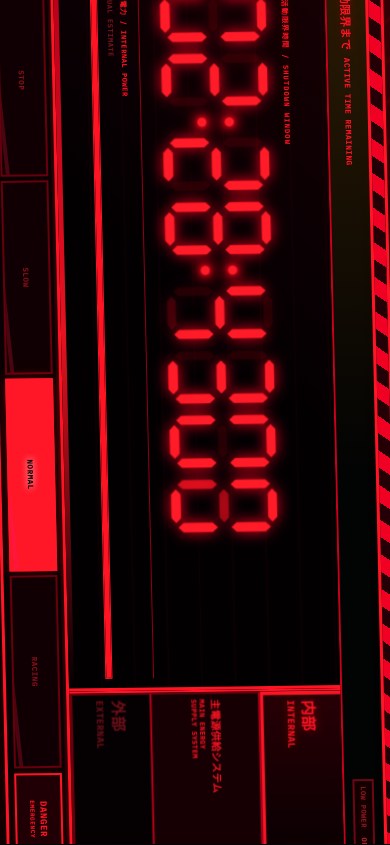
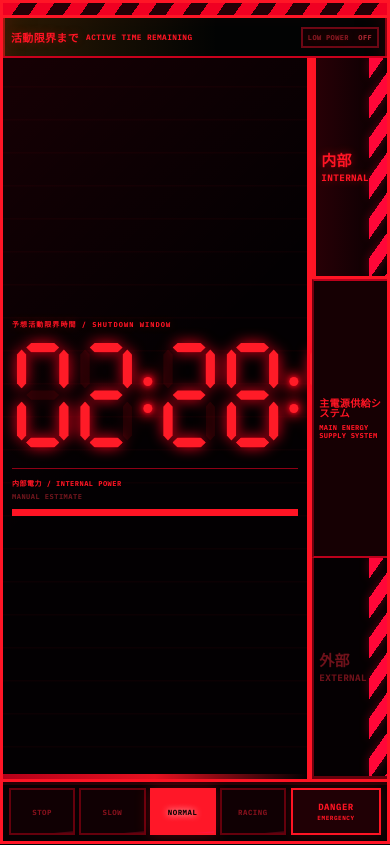
Before and after one commit to hsgwrun/nerv-activity-limit-timer, a website built with Vite: page index.html in a window 390 px wide. Built offline with nearby package versions, Linux system fonts and the light colour scheme.

Commit message:
Remove instrument tilt and portrait rotation

```diff
--- a/src/style.css
+++ b/src/style.css
@@ -451,3 +451,27 @@ body[data-power-mode="external"] .supply-card.supply-internal strong{color:#5140
 @media(max-width:700px) and (orientation:landscape){
   .segment-display{font-size:clamp(54px,15vh,100px)}
 }
+
+
+/* FIX: keep the instrument front-facing and readable in portrait mode. */
+.reference-board {
+  width: 100%;
+  margin-left: 0;
+  transform: none !important;
+}
+@media (max-width: 700px) and (orientation: portrait) {
+  body { overflow: auto; }
+  .shell {
+    position: relative;
+    inset: auto;
+    width: 100%;
+    height: auto;
+    min-height: 100svh;
+    transform: none;
+    transform-origin: initial;
+  }
+  .hero-panel, .reference-board { min-height: 100svh; }
+}
+@media (max-width: 700px) {
+  .reference-board { width: 100%; margin-left: 0; transform: none !important; }
+}
```
